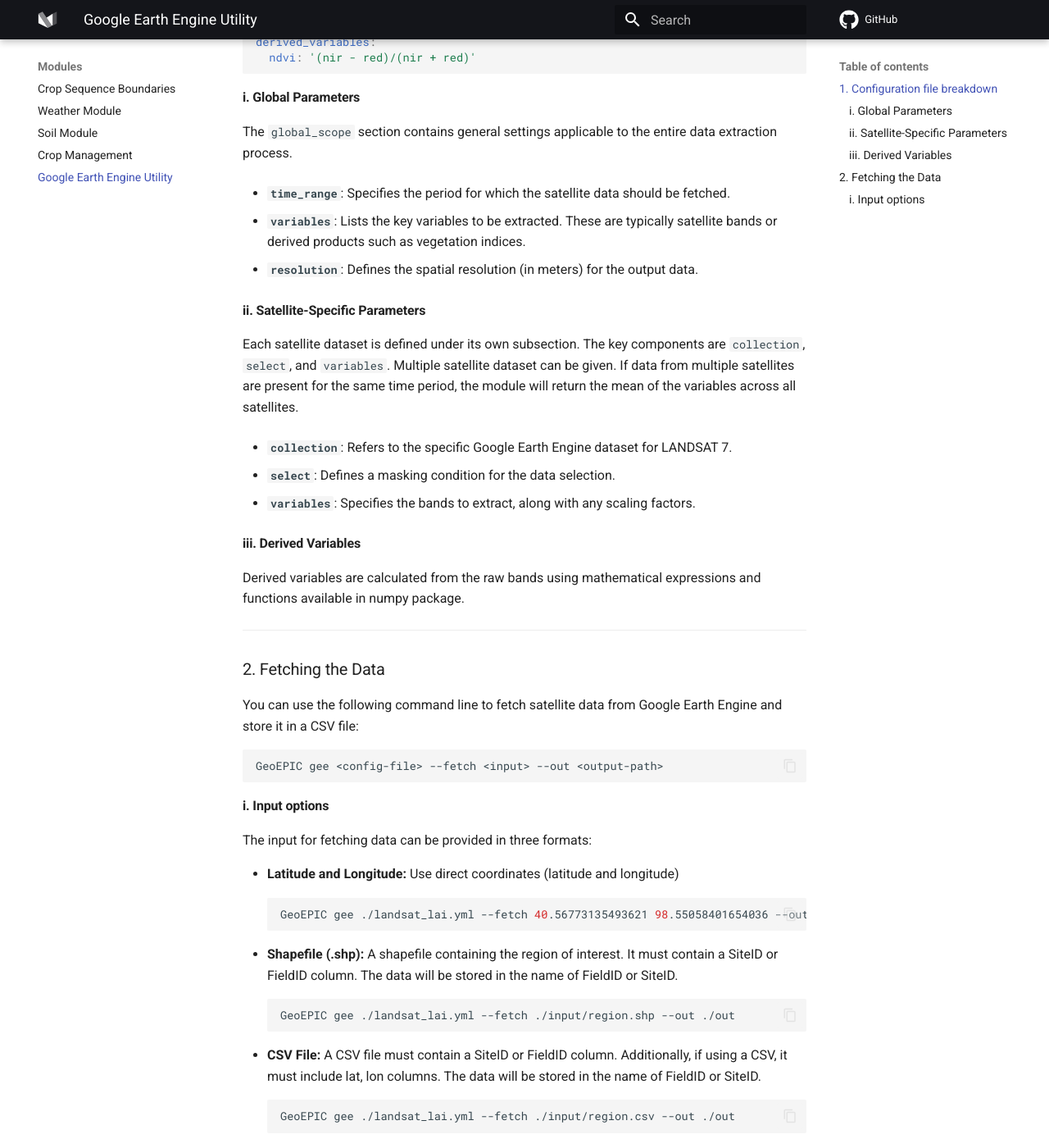
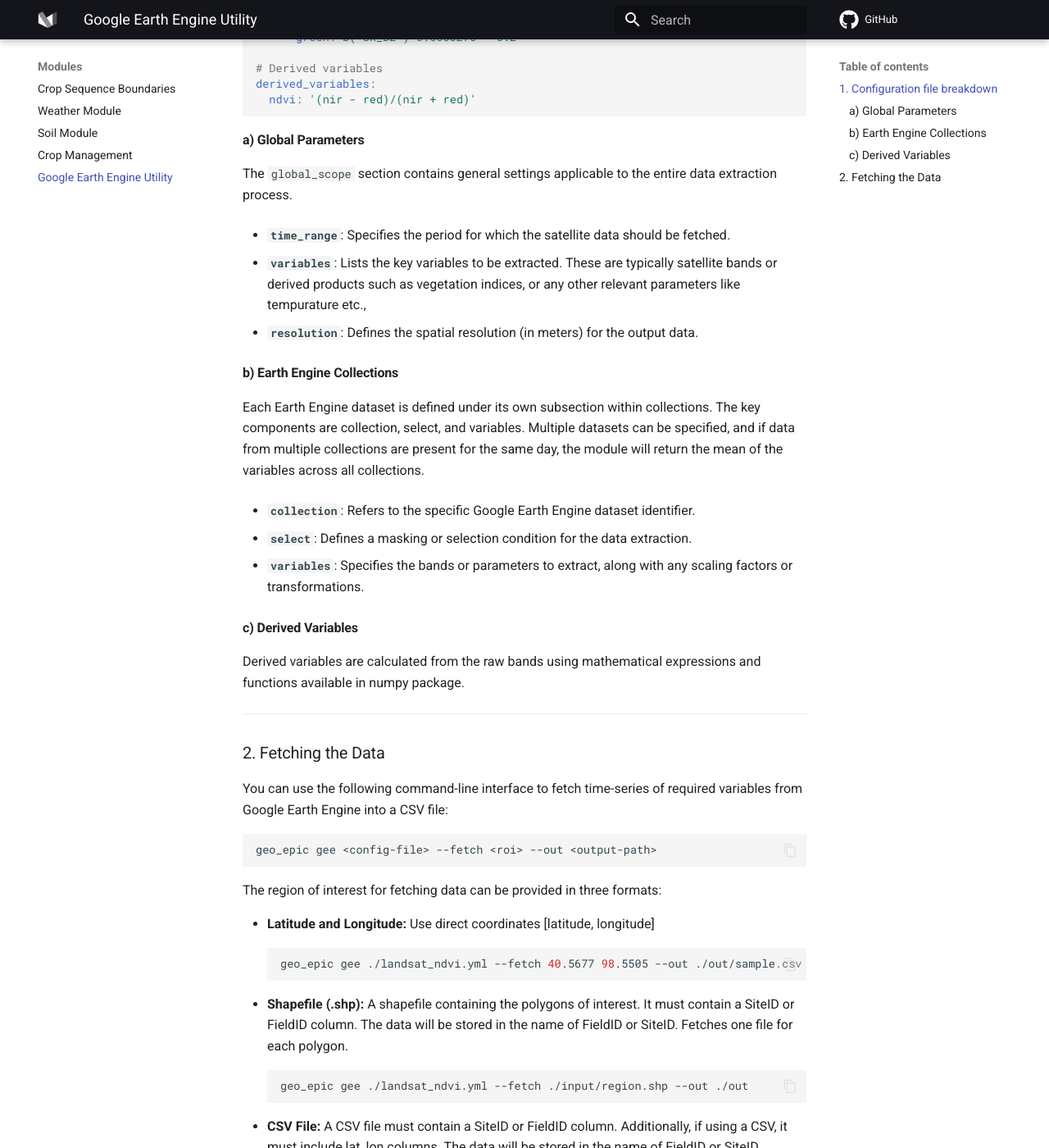
Before and after one commit to smarsGroup/geoepic-docs, an MkDocs documentation site: the page built from docs/gee.md, in a window 1280 px wide and 1400 px high, scrolled down 1395 px. Shown: the whole window at 82% size. Built offline with MkDocs 1.6.1 and Material for MkDocs 9.7.7, drawn with Linux system fonts in a browser that asks for light colours; comment, search, counter and statistics services are not loaded; some of the changed text lies outside the part shown.

Commit message:
gee update

````diff
--- a/docs/gee.md
+++ b/docs/gee.md
@@ -1,11 +1,11 @@
-Google Earth Engine (GEE) is a cloud-based platform for planetary-scale environmental data analysis. It hosts a vast collection of satellite imagery and other geospatial datasets, enabling users to perform large-scale data analysis.
+Google Earth Engine (GEE) is a cloud-based platform for planetary-scale environmental data analysis. It hosts a vast collection of satellite imagery and other geospatial datasets, enabling users to perform large-scale data analysis. To explore the available datasets, visit [Google Earth Engine's dataset catalog](https://developers.google.com/earth-engine/datasets/) and [GEE Community Catalog](https://gee-community-catalog.org/projects/agera5_datasets/). Private assets can also be uploaded to Earth Engine, to use them in combination with existing datasets.
 
-This module can be used to extract remote sensing satellite data directly from Google Earth Engine.
+This module can be used to combine various datasets and extract the required timeseries directly from Google Earth Engine.
 
 <img src="../assets/gee.png" alt="soil" width="80%"/>
 
 ### 1. Configuration file breakdown
-This module uses a configuration file in yaml format to extract data from google earth engine. This configuration file defines the global parameters, satellite collections, and derived variables . Below is a detailed explanation of each section.
+This module utilizes a configuration file in YAML format to extract data from Google Earth Engine. The configuration file defines global parameters, Earth Engine collections, and derived variables. Below is a detailed explanation of each section.
 
 ```yaml
 # filename: config.yml
@@ -13,7 +13,7 @@ This module uses a configuration file in yaml format to extract data from google
 # Global parameters
 global_scope:
   time_range: ['2016-01-01', '2021-12-31']
-  variables: ['nir', 'red', 'green', 'ndvi', 'lai_ndvi']
+  variables: ['nir', 'red', 'green', 'ndvi']
   resolution: 10
 
 # Specify Earth Engine collections and their respective variables
@@ -32,27 +32,28 @@ derived_variables:
   ndvi: '(nir - red)/(nir + red)'
 
 ```
-#### i. Global Parameters
+
+#### a) Global Parameters
 
 The `global_scope` section contains general settings applicable to the entire data extraction process.
 
 - **`time_range`**: Specifies the period for which the satellite data should be fetched.
 
-- **`variables`**: Lists the key variables to be extracted. These are typically satellite bands or derived products such as vegetation indices.
+- **`variables`**: Lists the key variables to be extracted. These are typically satellite bands or derived products such as vegetation indices, or any other relevant parameters like tempurature etc.,
 
 - **`resolution`**: Defines the spatial resolution (in meters) for the output data.
 
-#### ii. Satellite-Specific Parameters
+#### b) Earth Engine Collections
 
-Each satellite dataset is defined under its own subsection. The key components are `collection`, `select`, and `variables`. Multiple satellite dataset can be given. If data from multiple satellites are present for the same time period, the module will return the mean of the variables across all satellites.
+Each Earth Engine dataset is defined under its own subsection within collections. The key components are collection, select, and variables. Multiple datasets can be specified, and if data from multiple collections are present for the same day, the module will return the mean of the variables across all collections.
 
-- **`collection`**: Refers to the specific Google Earth Engine dataset for LANDSAT 7.
+- **`collection`**: Refers to the specific Google Earth Engine dataset identifier.
 
-- **`select`**: Defines a masking condition for the data selection.
+- **`select`**: Defines a masking or selection condition for the data extraction.
 
-- **`variables`**: Specifies the bands to extract, along with any scaling factors.
+- **`variables`**: Specifies the bands or parameters to extract, along with any scaling factors or transformations.
 
-#### iii. Derived Variables
+#### c) Derived Variables
 
 Derived variables are calculated from the raw bands using mathematical expressions and functions available in numpy package.
 
@@ -60,26 +61,24 @@ Derived variables are calculated from the raw bands using mathematical expressio
 
 ### 2. Fetching the Data
 
-You can use the following command line to fetch satellite data from Google Earth Engine and store it in a CSV file:
+You can use the following command-line interface to fetch time-series of required variables from Google Earth Engine into a CSV file:
 
 ```bash
-GeoEPIC gee <config-file> --fetch <input> --out <output-path>
+geo_epic gee <config-file> --fetch <roi> --out <output-path>
 ```
 
-#### i. Input options
+The region of interest for fetching data can be provided in three formats:
 
-The input for fetching data can be provided in three formats:
-
-   - **Latitude and Longitude:** Use direct coordinates (latitude and longitude)
+   - **Latitude and Longitude:** Use direct coordinates [latitude, longitude]
 ```bash
-GeoEPIC gee ./landsat_lai.yml --fetch 40.56773135493621 98.55058401654036 --out ./out/sample.csv
+geo_epic gee ./landsat_ndvi.yml --fetch 40.5677 98.5505 --out ./out/sample.csv
 ```
-   - **Shapefile (.shp):** A shapefile containing the region of interest. It must contain a SiteID or FieldID column. The data will be stored in the name of FieldID or SiteID.
+   - **Shapefile (.shp):** A shapefile containing the polygons of interest. It must contain a SiteID or FieldID column. The data will be stored in the name of FieldID or SiteID. Fetches one file for each polygon.
 ```bash
-GeoEPIC gee ./landsat_lai.yml --fetch ./input/region.shp --out ./out
+geo_epic gee ./landsat_ndvi.yml --fetch ./input/region.shp --out ./out
 ```
 
    - **CSV File:** A CSV file must contain a SiteID or FieldID column. Additionally, if using a CSV, it must include lat, lon columns. The data will be stored in the name of FieldID or SiteID.
 ```bash
-GeoEPIC gee ./landsat_lai.yml --fetch ./input/region.csv --out ./out
+geo_epic gee ./landsat_ndvi.yml --fetch ./input/region.csv --out ./out
 ```
````
Also changed, not shown: docs/Weather.md (+1 -1 lines).
